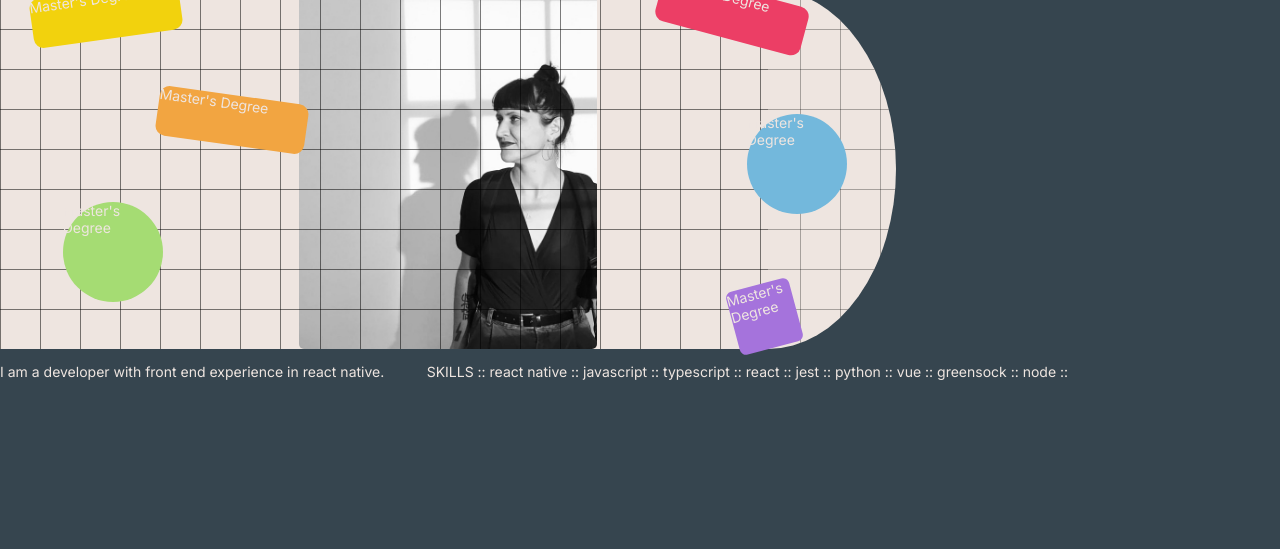
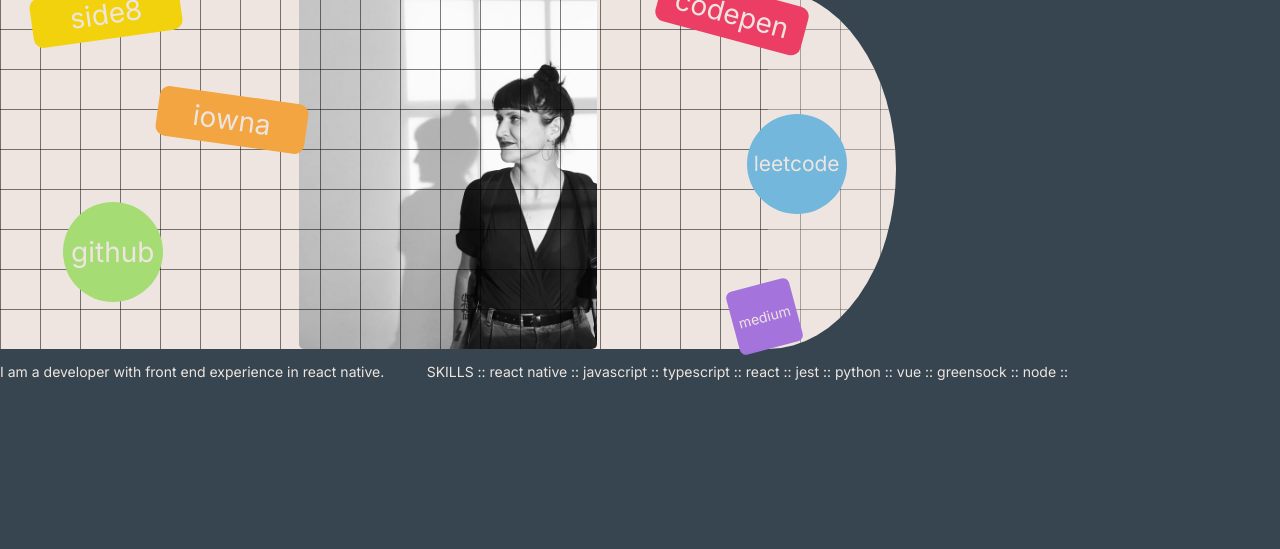
Before and after one commit to AmyCox/AmyCoxPortfolio, a plain HTML site: page src/index.html in a window 1280 px wide. Shown: the part 251-800 px from the top of the page. Drawn offline with Linux system fonts and the light colour scheme.

Commit message:
added button names

```diff
--- a/src/css/main.css
+++ b/src/css/main.css
@@ -492,7 +492,10 @@
     margin-left: 5%;
   }
   .sticker {
-    scale: 0.7
+    scale: 0.7;
+    display: flex;
+    justify-content: center;
+    align-items: center;
   }
 
   .container__wide {
--- a/src/index.html
+++ b/src/index.html
@@ -13,6 +13,7 @@
   <link rel="preconnect" href="https://fonts.gstatic.com" crossorigin>
   <link href="https://fonts.googleapis.com/css2?family=Anton&family=Bebas+Neue&family=Inter:wght@100..900&display=swap"
     rel="stylesheet">
+
   <link rel="stylesheet" href="./css/main.css" />
 </head>
 
@@ -46,18 +47,19 @@
 
         </div> -->
         <div class="first-sticker-container">
-          <div class="sticker sticker1">Master's Degree</div>
-          <div class="sticker sticker2">Master's Degree</div>
-          <div class="sticker green-circle">Master's Degree</div>
+          <div class="sticker sticker1">        <p style="font-size: 2em">side8</p>
+          </div>
+          <div class="sticker sticker2"><p style="font-size: 2em">iowna</p></div>
+          <div class="sticker green-circle"><p style="font-size: 2em">github</p></div>
         </div>
         <div class="image2"></div>
         <div class="second-sticker-container">
-          <div class="sticker sticker3">Master's Degree</div>
-          <div class="sticker blue-circle">Master's Degree</div>
+          <div class="sticker sticker3"><p style="font-size: 2em">codepen</p></div>
+          <div class="sticker blue-circle"><p style="font-size: 1.5em">leetcode</p></div>
         </div>
         <div class="third-sticker-container">
 
-          <div class="sticker purple-square">Master's Degree</div>
+          <div class="sticker purple-square"><p>medium</p></div>
         </div>
 
      <div class="curved-corner" id="curved-corner-topright"></div>
@@ -81,6 +83,7 @@
 
     </div>
 
+    <script src="https://kit.fontawesome.com/87ad5d7072.js" crossorigin="anonymous"></script>
 
 </body>
 
```
